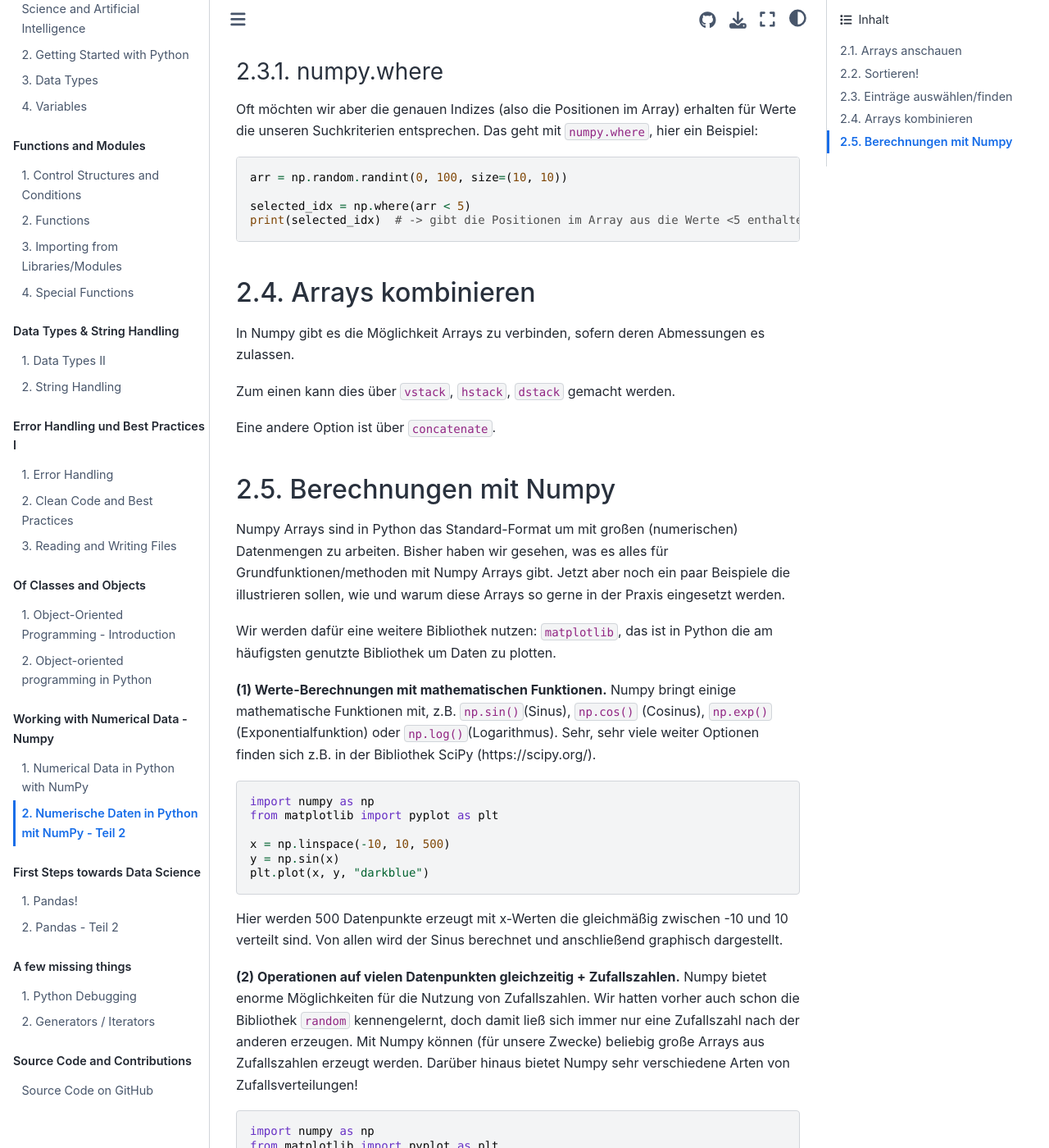
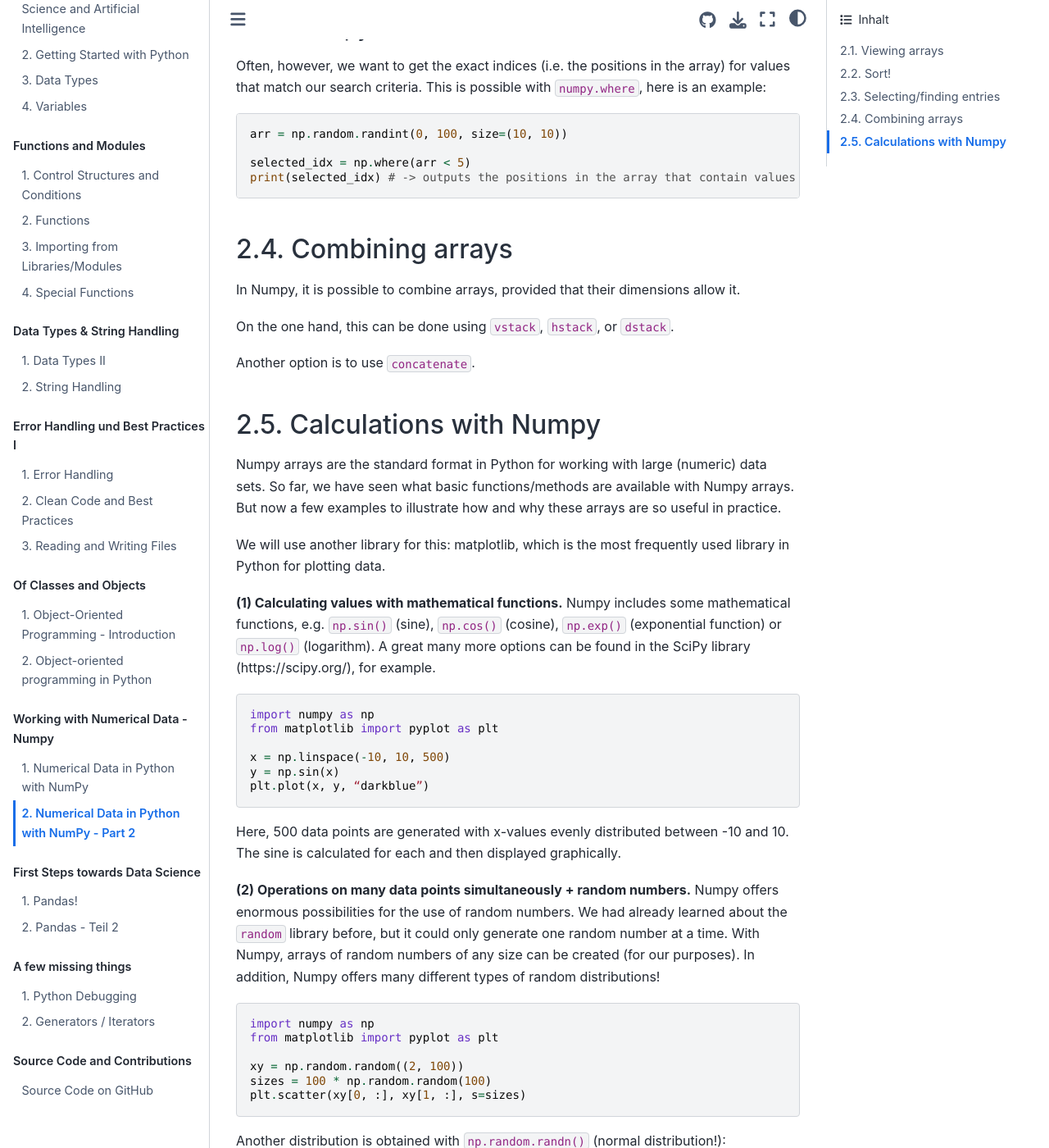
Before and after one commit to florian-huber/python-introduction-eng, a Jupyter Book: the page built from lesson_material_english/09_numpy_2.md, in a window 1280 px wide and 1400 px high, scrolled down 4391 px. Shown: the whole window at 82% size. Built offline with Jupyter Book 1.0.4 settings and Sphinx 7.4.7 and the Sphinx Book theme 1.1.4, drawn with Linux system fonts in a browser that asks for light colours; pages that are not in the unit, such as notebooks, are missing from menus; some of the changed text lies outside the part shown.

Commit message:
deepl translate

````diff
--- a/lesson_material_english/09_numpy_2.md
+++ b/lesson_material_english/09_numpy_2.md
@@ -1,16 +1,16 @@
-# Numerische Daten in Python mit NumPy - Teil 2
+# Numerical Data in Python with NumPy - Part 2
 
-Wir haben uns jetzt einige Basics mit Numpy angeschaut. Dabei ging es v.a. um das **Erstellen von Numpy Arrays** und das **Slicing** um die gewünschten Einträge aus den Arrays zu erhalten. Dabei kamen auch schon ein paar der großen Vorteile von Numpy zur Sprache, z.B. können mit Numpy Arrays wirklich sehr große (numerische) Datenarrays bearbeitet werden und zwar auch Arrays mit vielen Dimensionen (siehe `.ndim`). Ebenso können mit Numpy sehr effizient große Mengen an Zufallszahlen erstellt werden und zwar aus sehr vielen verschiedenen Verteilungen (`numpy.random`).
+We have now looked at some basics with Numpy. The main focus was on **creating Numpy arrays** and **slicing** to get the desired entries from the arrays. In doing so, some of the great advantages of Numpy have already been mentioned, e.g. Numpy arrays can be used to process very large (numeric) data arrays, including arrays with many dimensions (see `.ndim`). Numpy can also be used to efficiently create large amounts of random numbers from a wide range of distributions (`numpy.random`).
 
-Hier werden wir auf einige weitern sehr wichtigen und hilfreichen Funktionalitäten von Numpy eingehen, u.a. da **Sortieren** von Arrays, das finden bestimmter Werte und die hohe Performance als einer der Kernvorteile von Numpy.
+Here we will discuss some other very important and helpful functionalities of Numpy, including array sorting, finding specific values and high performance as one of Numpy's core advantages.
 
-Aber zuerst kurz zu einer guten Möglichkeit, größere Arrays anzuschauen (noch nicht groß wie in *"big data"* , aber schon größer als `print()`).
+But first, a good way to look at larger arrays (not yet as large as in *“big data”* , but already larger than `print()`).
 
-### Arrays anschauen
+### Viewing arrays
 
-In der Praxis arbeiten wir oft mit großen, teilweise mehrdimensionalen Numpy Arrays. Das macht den Umgang am Anfang etwas gewöhnungsbedürftig, auch da unsere bisherigen Methoden um die Daten anzusehen (z.B. mit  `print()`)  hier schnell an Grenzen stoßen.
+In practice, we often work with large, sometimes multi-dimensional Numpy arrays. This takes some getting used to at the beginning, also because our previous methods of viewing data (e.g. with `print()`) quickly reach their limits here.
 
-**Spyder** hat als Editor hier einen Vorteil: Über den *Variable Explorer* lassen sich Numpy Arrays sehr gut betrachten! Ein Beispiel um den Explorer damit auszuprobieren:
+As an editor, **Spyder** has an advantage here: the *Variable Explorer* is a great way to view Numpy arrays! Here is an example to try out the Explorer:
 
 ```python
 import numpy as np
@@ -18,29 +18,29 @@ import numpy as np
 arr1 = 20 * np.random.random((10, 20, 20))
 ```
 
-Im *Variable Explorer* können wir auch immer nur 2D-Arrays anzeigen lassen, aber es kann ausgewählt werden entlang welcher Axe(n) ein Schnitt angezeigt wird ( `Axis`) und mit `Index:` kann die jeweilige Ebene ausgewählt werden.
+In the Variable Explorer, we can only display 2D arrays, but we can select along which axis(es) a section is displayed (`Axis`) and with `Index:` we can select the respective plane.
 
 ![Spyder Variable Explorer of 3D numpy array](../images/spyder_variable_explorer_numpy_array.png)
 
-Tipp: Im Variable Explorer mit den unten angezeigten Feldern "Axis" und "Index" spielen. Damit kann z.B dieses 3-dimensionale Array von verschiedenen Seiten (axis) her betrachtet werden.
+Tip: Play around with the “Axis” and “Index” fields at the bottom of the Variable Explorer. This allows you to view this 3-dimensional array from different sides (axis).
 
-Natürlich ist auch dieser Zugang begrenzt. Für sehr große Arrays, also Arrays mit sehr vielen Elementen (Stichwort: "big data") und/oder Arrays mit vielen Dimensionen, wird es irgendwann auch über den Variable Explorer in Spyder schwierig.
+Of course, this approach is also limited. For very large arrays, i.e. arrays with a very large number of elements (keyword: “big data”) and/or arrays with many dimensions, it will eventually become difficult even using the Variable Explorer in Spyder.
 
-### Sortieren!
+### Sort!
 
-Schon bei den Listen hatten wir die Möglichkeit mit der `.sort()` Methode die Elemente zu sortieren. Keine große Überraschung also, dass auch Numpy Arrays eine Sortiermethode mitbringen. In Wirklichkeit gibt es in NumPy sogar viele verschiedene!
+We already had the option of sorting the elements with the `.sort()` method in lists. So it's no surprise that Numpy arrays also have a sorting method. In fact, there are many different sorting methods in NumPy!
 
-Als erstes können wir Arrays genau wie Listen sortieren und zwar mit `.sort()`:
+First of all, we can sort arrays just like lists using `.sort()`:
 
 ```python
 import numpy as np
 
 arr = np.random.random(100)
-arr.sort()  # sort from small to large
+arr.sort() # sort from small to large
 print(arr)
 ```
 
-Auch 2D (oder noch höher-dimensionale Arrays) können damit sortiert werden, dabei wird die Sortierung allerdings immer nur entlang *einer* Achse durchgeführt:
+You can also sort 2D (or even higher-dimensional) arrays with it, but the sorting is always only done along *one* axis:
 
 ```python
 import numpy as np
@@ -55,63 +55,63 @@ arr.sort(axis=0)
 
 #### Argsort
 
-Eine weitere sehr wichtige Sortier-Methode ist `argsort()`. Damit berechnet Numpy die Indices die alle Elemente nach Größe sortieren würden.
+Another very important sorting method is `argsort()`. With this, Numpy calculates the indices that would sort all elements by size.
 
 ```python
 arr = np.array([6, 7, 8, 9, 3, 2, 3, 1, 0, 5])
 
 order = np.argsort(arr)
-print(f"Die Top3 Einträge sind Nummer: {order[::-1][:3]}")
+print(f“The top 3 entries are number: {order[::-1][:3]}”)
 ```
 
-Der Nutzen von `argsort()` wird bald deutlicher, wenn wir nämlich mit größeren, komplexeren Daten arbeiten. Dort wollen wir nämlich nicht immer eine gesamte Tabelle sortieren um dann die höchsten Elemente zu sehen, sondern wir möchten häufig nur wissen: Wo stehen die 10 höchsten/niedrigsten Werte in der Tabelle.
+The usefulness of `argsort()` will soon become clearer when we work with larger, more complex data. There, we don't always want to sort an entire table to see the highest elements, but often we just want to know: Where are the 10 highest/lowest values in the table.
 
-Wenn wir es mit mehrdimensionalen Arrays zu tun haben, beziehen sich `sort()` und auch `argsort()` immer nur auf eine Achse/eine Dimension. Um welche Richtung es geht kann bei beiden Funktionen mit `axis` angegeben werden, z.B. so:
+When we are dealing with multi-dimensional arrays, sort() and argsort() always refer to only one axis/dimension. The direction can be specified with the axis parameter for both functions, for example like this:
 
 ```python
 arr = np.arange(0, 100).reshape(20, 5)
 sorted_idx = np.argsort(arr, axis=0)
 ```
 
-Was ist aber, wenn wir alle Werte in einem 2D-Array entsprechend der Größe in nur einer "Spalte" sortieren wollen. Argsort bietet im Prinzip die Möglichkeit dazu:
+But what if we want to sort all values in a 2D array according to size in just one “column”? Argsort basically offers the possibility to do this:
 
 ```python
 arr = np.random.random((20, 20))
 
-# Indizes der ersten "Reihe" sortieren
+# Sort indices of the first “row”
 sorted_idx = np.argsort(arr, axis=1)
 
-# Um damit eine tatsächliche Sortierung vorzunehmen
+# To actually perform the sorting
 arr_sorted = np.take_along_axis(arr, sorted_idx, axis=1)
 ```
 
-Was aber, wenn wir nach mehreren Spalten/Zeilen gleichzeitig sortieren wollen? Dafür können wir `lexsort()` benutzen.
+But what if we want to sort by multiple columns/rows at the same time? We can use `lexsort()` for that.
 
 #### Lexsort
 
-`lexsort()` erlaubt es und in einem Array entlang mehrerer Werte zu sortieren.  Und auch, wenn wir Numpy bis hierhin nur für numerische Werte genutzt haben. Das Ganze geht auch mit anderen Datentypen wie z.B. strings:
+`lexsort()` allows us to sort an array along multiple values. And even though we've only used Numpy for numerical values so far, it works with other data types as well, such as strings:
 
 ```python
-surnames = ('Hertz',    'Galilei', 'Hertz')
+surnames = ('Hertz', 'Galilei', 'Hertz')
 first_names = ('Heinrich', 'Galileo', 'Gustav')
 idx = np.lexsort((first_names, surnames))
 print(idx)
 ```
 
-Aber häufiger noch sind nach wie vor die numerischen Beispiele.
+But the numerical examples are still more common.
 
 ```python
 arr = np.array([[3, 2, 1, 2],
-                [5, 4, 3, 3]])
+[5, 4, 3, 3]])
 
 print(np.lexsort(arr))
 ```
 
-**Achtung:** Bei `lexsort()` können wir leider nicht ganz so einfach mit `axis` arbeiten.  Wenn wir hier die Richtung der Sortierung ändern wollen ist es besser das Array zu verändern, z.B. es zu drehen mit `np.rot90()`.
+**Attention:** Unfortunately, we can't work with `axis` quite as easily with `lexsort()`. If we want to change the sorting direction here, it is better to change the array, e.g. to rotate it with `np.rot90()`.
 
-Alternativ können auch alle nötige
+Alternatively, all the necessary
 
-n 1D-Arrays als Tuple übergeben werden:
+1D arrays can be passed as a tuple:
 
 ```python
 import numpy as np
@@ -124,9 +124,9 @@ print(arr1[sorted_idx[:10]])
 print(arr2[sorted_idx[:10]])
 ```
 
-### Einträge auswählen/finden
+### Selecting/finding entries
 
-Wir haben bereits eine Möglichkeit gesehen, Werte in einem Numpy Array auszuwählen und zwar über eine Maske, also z.B.
+We have already seen one way to select values in a numpy array, namely using a mask, e.g.
 
 ```python
 arr = np.random.randint(0, 100, size=(10, 10))
@@ -141,35 +141,35 @@ print(arr)
 
 #### numpy.where
 
-Oft möchten wir aber die genauen Indizes (also die Positionen im Array) erhalten für Werte die unseren Suchkriterien entsprechen. Das geht mit `numpy.where`, hier ein Beispiel:
+Often, however, we want to get the exact indices (i.e. the positions in the array) for values that match our search criteria. This is possible with `numpy.where`, here is an example:
 
 ```python
 arr = np.random.randint(0, 100, size=(10, 10))
 
 selected_idx = np.where(arr < 5)
-print(selected_idx)  # -> gibt die Positionen im Array aus die Werte <5 enthalten.
+print(selected_idx) # -> outputs the positions in the array that contain values <5.
 ```
 
 
 
-### Arrays kombinieren
+### Combining arrays
 
-In Numpy gibt es die Möglichkeit Arrays zu verbinden, sofern deren Abmessungen es zulassen.
+In Numpy, it is possible to combine arrays, provided that their dimensions allow it.
 
-Zum einen kann dies über `vstack`, `hstack`, `dstack` gemacht werden.
+On the one hand, this can be done using `vstack`, `hstack`, or `dstack`.
 
-Eine andere Option ist über `concatenate`.
+Another option is to use `concatenate`.
 
 
 
-### Berechnungen mit Numpy
+### Calculations with Numpy
 
-Numpy Arrays sind in Python das Standard-Format um mit großen (numerischen) Datenmengen zu arbeiten. Bisher haben wir gesehen, was es alles für Grundfunktionen/methoden mit Numpy Arrays gibt. Jetzt aber noch ein paar Beispiele die illustrieren sollen, wie und warum diese Arrays so gerne in der Praxis eingesetzt werden.
+Numpy arrays are the standard format in Python for working with large (numeric) data sets. So far, we have seen what basic functions/methods are available with Numpy arrays. But now a few examples to illustrate how and why these arrays are so useful in practice.
 
-Wir werden dafür eine weitere Bibliothek nutzen: `matplotlib`, das ist in Python die am häufigsten genutzte Bibliothek um Daten zu plotten.
+We will use another library for this: matplotlib, which is the most frequently used library in Python for plotting data.
 
-**(1) Werte-Berechnungen mit mathematischen Funktionen.**
-Numpy bringt einige mathematische Funktionen mit, z.B. `np.sin()`(Sinus), `np.cos()` (Cosinus), `np.exp()`(Exponentialfunktion) oder `np.log()`(Logarithmus). Sehr, sehr viele weiter Optionen finden sich z.B. in der Bibliothek SciPy (https://scipy.org/).
+**(1) Calculating values with mathematical functions.**
+Numpy includes some mathematical functions, e.g. `np.sin()` (sine), `np.cos()` (cosine), `np.exp()` (exponential function) or `np.log()` (logarithm). A great many more options can be found in the SciPy library (https://scipy.org/), for example.
 
 ```python
 import numpy as np
@@ -177,13 +177,13 @@ from matplotlib import pyplot as plt
 
 x = np.linspace(-10, 10, 500)
 y = np.sin(x)
-plt.plot(x, y, "darkblue")
+plt.plot(x, y, “darkblue”)
 ```
 
-Hier werden 500 Datenpunkte erzeugt mit x-Werten die gleichmäßig zwischen -10 und 10 verteilt sind. Von allen wird der Sinus berechnet und anschließend graphisch dargestellt.
+Here, 500 data points are generated with x-values evenly distributed between -10 and 10. The sine is calculated for each and then displayed graphically.
 
-**(2) Operationen auf vielen Datenpunkten gleichzeitig + Zufallszahlen.**
-Numpy bietet enorme Möglichkeiten für die Nutzung von Zufallszahlen. Wir hatten vorher auch schon die Bibliothek `random` kennengelernt, doch damit ließ sich immer nur eine Zufallszahl nach der anderen erzeugen. Mit Numpy können (für unsere Zwecke) beliebig große Arrays aus Zufallszahlen erzeugt werden. Darüber hinaus bietet Numpy sehr verschiedene Arten von Zufallsverteilungen!
+**(2) Operations on many data points simultaneously + random numbers.**
+Numpy offers enormous possibilities for the use of random numbers. We had already learned about the `random` library before, but it could only generate one random number at a time. With Numpy, arrays of random numbers of any size can be created (for our purposes). In addition, Numpy offers many different types of random distributions!
 
 ```python
 import numpy as np
@@ -194,7 +194,7 @@ sizes = 100 * np.random.random(100)
 plt.scatter(xy[0, :], xy[1, :], s=sizes)
 ```
 
-Eine andere Verteilung bekommt man mit `np.random.randn()`(Normalverteilung!):
+Another distribution is obtained with `np.random.randn()` (normal distribution!):
 
 ```python
 import numpy as np
@@ -204,20 +204,17 @@ xy = np.random.randn(2, 1000)
 plt.scatter(xy[0, :], xy[1, :], alpha=0.3)
 ```
 
-**(3) Statistik und Simulationen**
-NumPy erlaubt es große Mengen an Zufallszahlen zu generieren und damit zu arbeiten. Das hat in der Praxis viele verschiedene Verwendungen, wie z.B. für die Modellierung von stochastischen Prozessen oder für Computer-Simulationen.
+**(3) Statistics and Simulations**
+NumPy allows you to generate and work with large amounts of random numbers. This has many different practical uses, such as for modeling stochastic processes or for computer simulations.
 
 ```python
 import numpy as np
 
 random_numbers = np.random.random((1000, 1000))
-print(f"Mean: {random_numbers.mean()}")
-print(f"Numbers > 0.5: {np.sum(random_numbers > 0.5)}")
-print(f"Numbers < 0.5: {np.sum(random_numbers < 0.5)}")
+print(f“Mean: {random_numbers.mean()}”)
+print(f“Numbers > 0.5: {np.sum(random_numbers > 0.5)}”)
+print(f“Numbers < 0.5: {np.sum(random_numbers < 0.5)}”)
 ```
-
-**(4) Speed!**
-Numpy ist zum Teil in Sprachen wie C implementiert und für viele Rechenoperationen deutlich schneller als das "normale" Python. Ein Beispiel:
 
 <!-- pytest-codeblocks:cont -->
 
@@ -226,18 +223,18 @@ import random
 import time
 import numpy as np
 
-print("Pure Python ......................")
+print(“Pure Python......................”)
 generated_numbers = int(1e7)
 tstart = time.time()
 numbers = []
 for _ in range(generated_numbers):
     numbers.append(random.random())
-print(sum(numbers))
-print(f"Calculation took {time.time() - tstart}s")
+    print(sum(numbers))
+    print(f“Calculation took {time.time() - tstart}s”)
 
-print("\nNumPy ......................")
+print(“\nNumPy......................”)
 tstart = time.time()
 numbers = np.random.random(generated_numbers)
 print(np.sum(numbers))
-print(f"Calculation took {time.time() - tstart}s")
+print(f“Calculation took {time.time() - tstart}s”)
 ```
````
